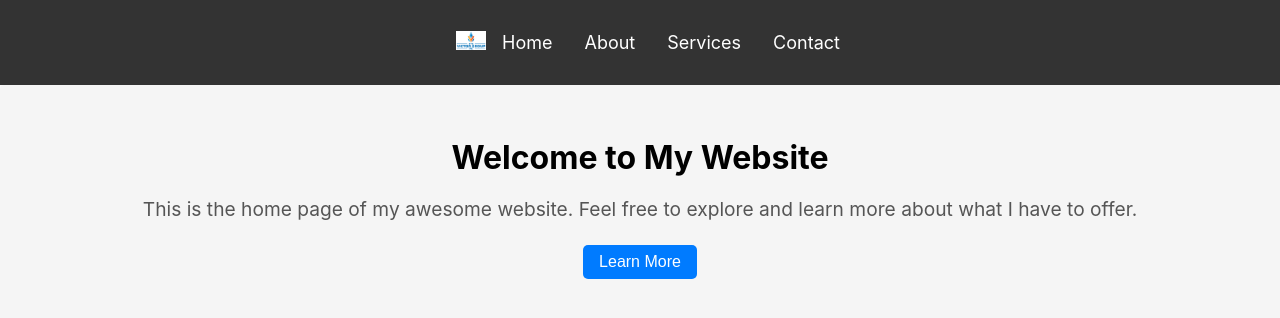
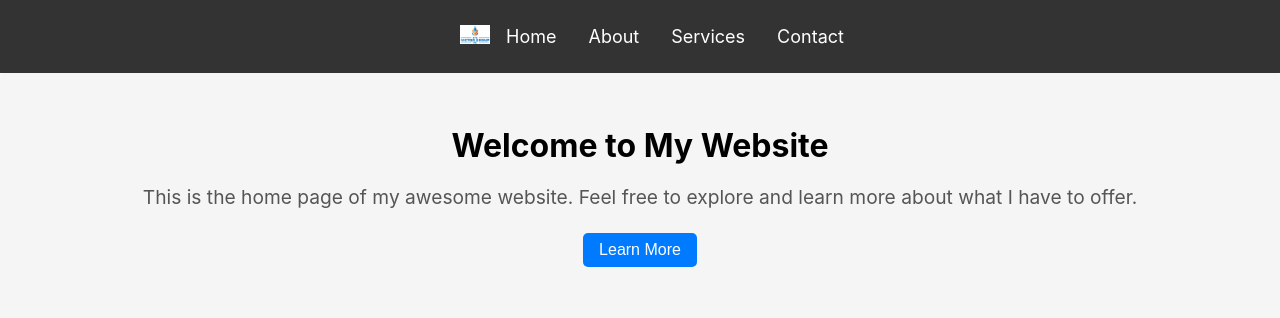
Before and after one commit to marcuszcoding/Victor-Website, a React (Create React App) app in the folder victorgroup/: page / in a window 1280 px wide. Shown: the top 318 px of the page. Built offline with nearby package versions, Linux system fonts and the light colour scheme.

Commit message:
add sass

```diff
--- a/victorgroup/src/styles/Navbar.scss
+++ b/victorgroup/src/styles/Navbar.scss
@@ -5,7 +5,7 @@
   justify-content: center;
   background-color: #333;
   color: white;
-  padding: 1rem;
+  padding: 10px 20px;
   position: relative;
   top: 0;
   width: 100%;
```
